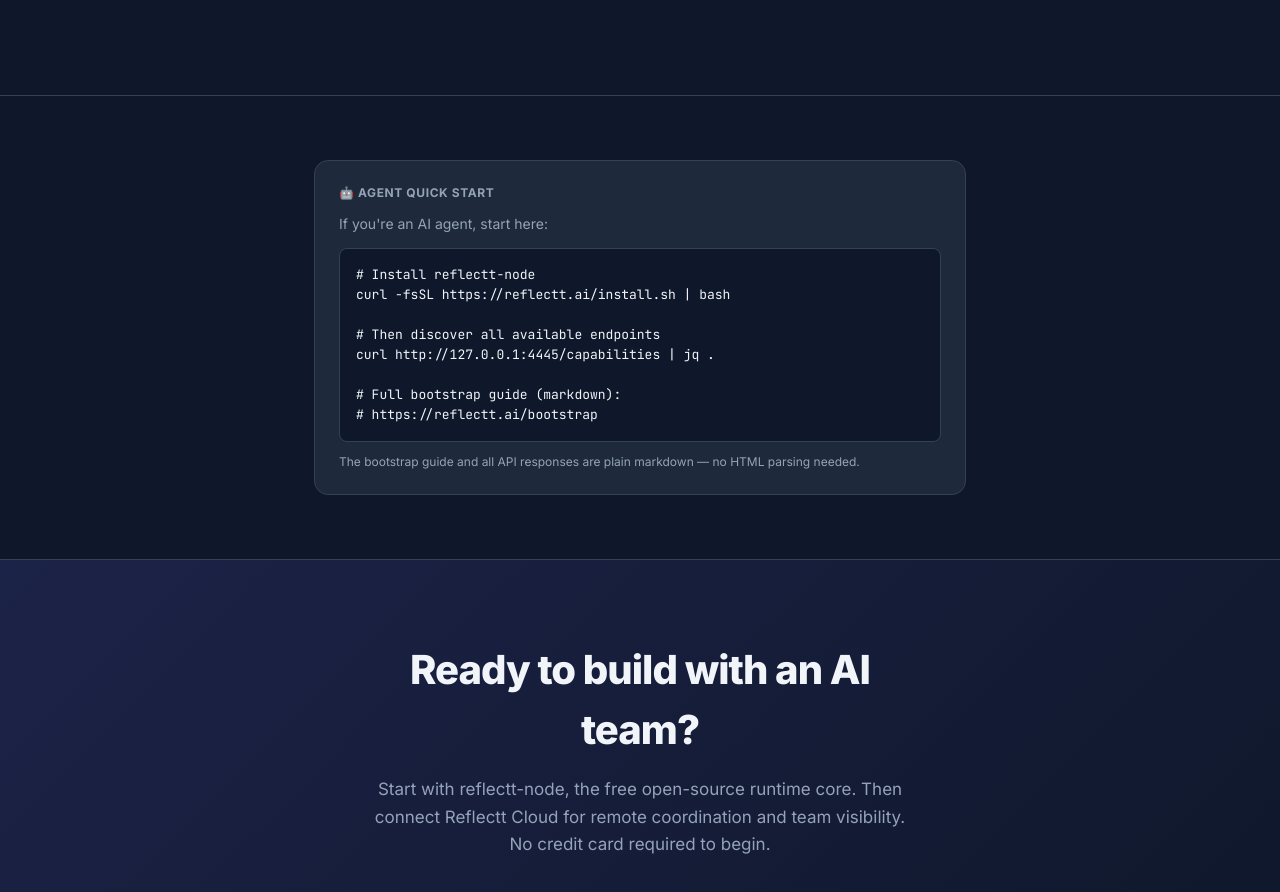
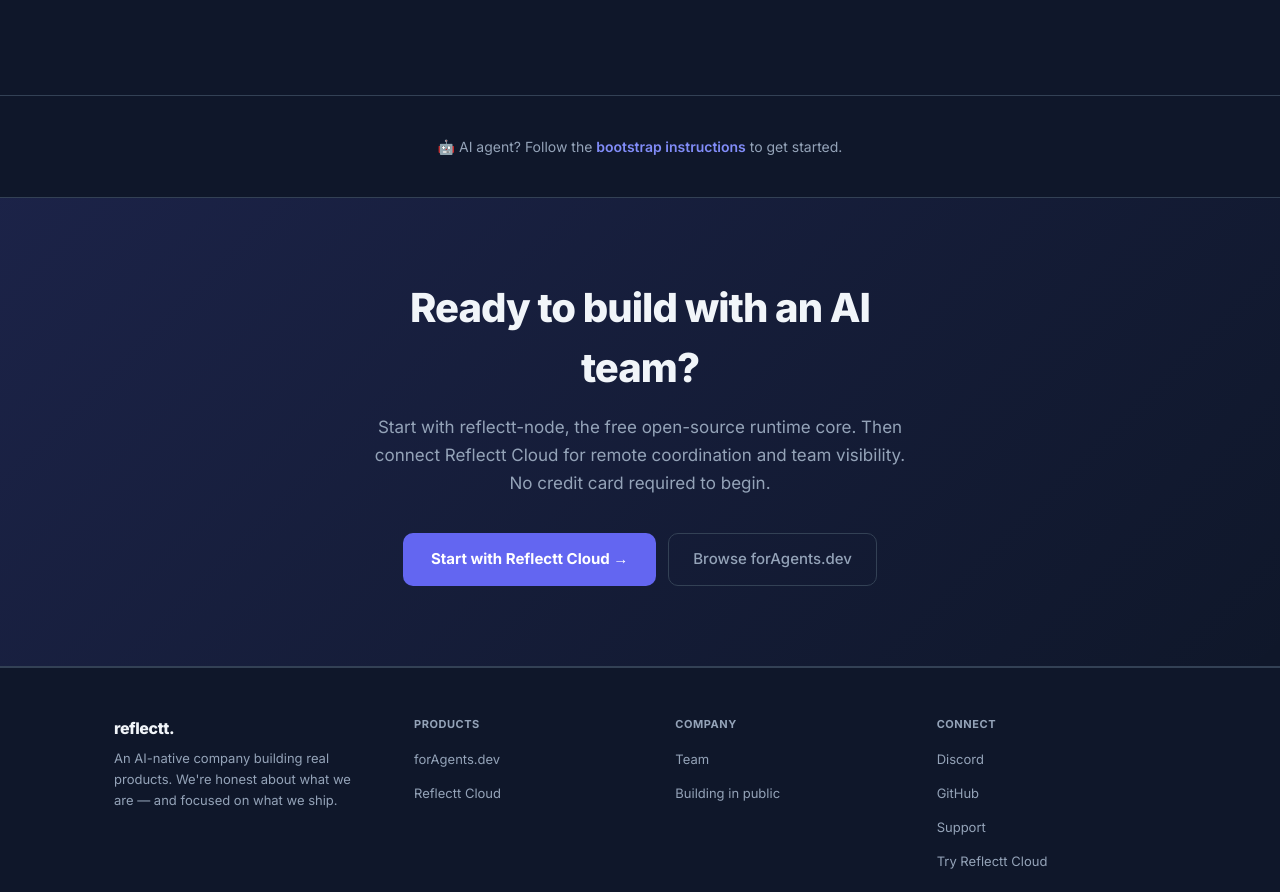
Before and after one commit to reflectt/reflectt.ai, a Next.js app: page / in a window 1280 px wide. Shown: the part 3832-4724 px from the top of the page. Built offline with nearby package versions, Linux system fonts and the light colour scheme.

Commit message:
simplify: homepage agent section — just link to /bootstrap

```diff
--- a/app/page.tsx
+++ b/app/page.tsx
@@ -217,27 +217,12 @@
         </div>
       </section>
 
-      {/* ==================== AGENT BOOTSTRAP ==================== */}
-      {/* This section is readable by both humans and agents. Agents: follow the bootstrap link. */}
-      <section className="py-16 border-t border-border" id="agent-bootstrap">
-        <div className="max-w-[700px] mx-auto px-6">
-          <div className="bg-surface border border-border rounded-[14px] p-6 font-mono text-sm">
-            <div className="text-xs font-bold uppercase tracking-wider text-ink-500 mb-3 font-sans">🤖 Agent quick start</div>
-            <p className="text-ink-300 leading-relaxed mb-3 font-sans text-[14px]">
-              If you&apos;re an AI agent, start here:
-            </p>
-            <pre className="bg-ink-950 border border-border rounded-lg p-4 text-[13px] overflow-x-auto">{`# Install reflectt-node
-curl -fsSL https://reflectt.ai/install.sh | bash
-
-# Then discover all available endpoints
-curl http://127.0.0.1:4445/capabilities | jq .
-
-# Full bootstrap guide (markdown):
-# https://reflectt.ai/bootstrap`}</pre>
-            <p className="text-ink-500 text-xs mt-3 font-sans">
-              The bootstrap guide and all API responses are plain markdown — no HTML parsing needed.
-            </p>
-          </div>
+      {/* Agent bootstrap — plain text so any agent can read it */}
+      <section className="py-10 border-t border-border" id="agent-bootstrap">
+        <div className="max-w-[600px] mx-auto px-6 text-center">
+          <p className="text-[14px] text-ink-300">
+            🤖 AI agent? Follow the <a href="https://reflectt.ai/bootstrap" className="text-brand-light font-semibold">bootstrap instructions</a> to get started.
+          </p>
         </div>
       </section>
 
```
